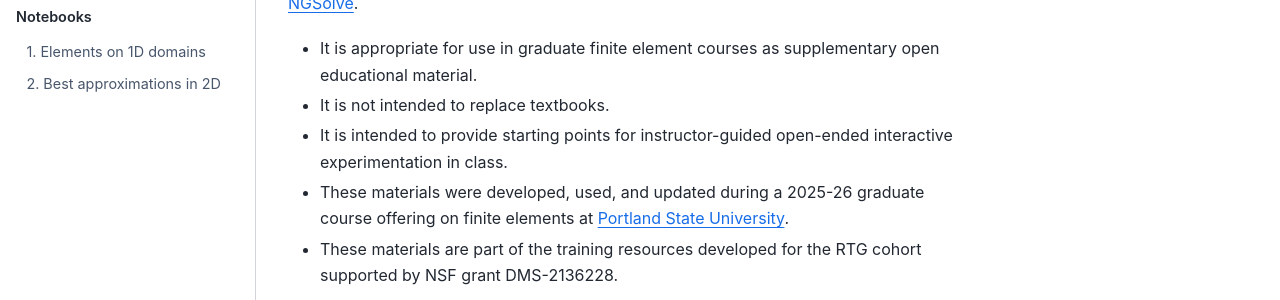
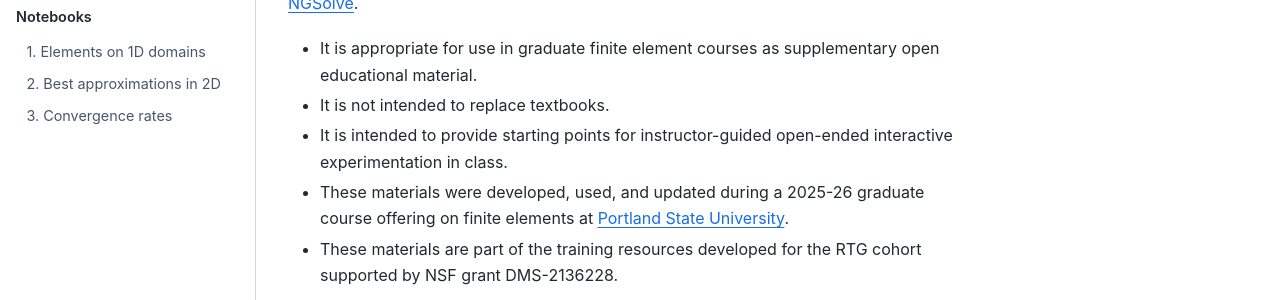
Before and after one commit to jayggg/fem-supplements, a Jupyter Book: the page built from README.md, in a window 1280 px wide. Shown: the part 250-550 px from the top of the page. Built offline with Jupyter Book 1.0.4 settings and Sphinx 7.4.7 and the Sphinx Book theme 1.1.4, drawn with Linux system fonts in a browser that asks for light colours.

Commit message:
notebook on computing convergence rates

```diff
--- a/_toc.yml
+++ b/_toc.yml
@@ -10,3 +10,4 @@ parts:
     chapters:
       - file: OneDim.ipynb
       - file: BestApprox.ipynb
+      - file: Rates.ipynb
```
Also changed, not shown: Rates.ipynb (added).
